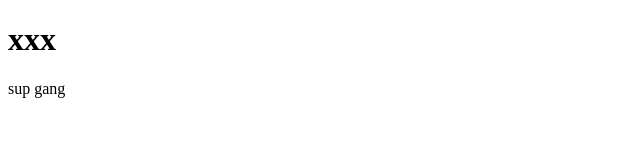
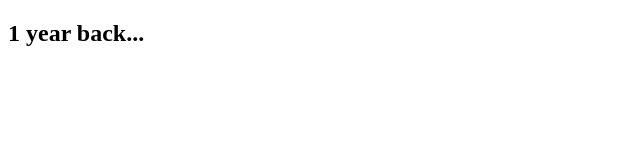
Before and after one commit to Mandayarch/Mood, a plain HTML site: page index.html in a window 1280 px wide. Shown: the whole page, without its empty margins (0-640 px from the left). Drawn offline with Linux system fonts and the light colour scheme.

Commit message:
Update index.html

```diff
--- a/index.html
+++ b/index.html
@@ -1,10 +1,9 @@
 <!DOCTYPE html>
 <html>
 <head>
-  <title>Mood Tracker</title>
+  <title>Labfrolics</title>
 </head>
 <body>
-  <h1>xxx</h1>
-  <p>sup gang</p>
+  <h2>1 year back...</h2>
 </body>
 </html>
```
